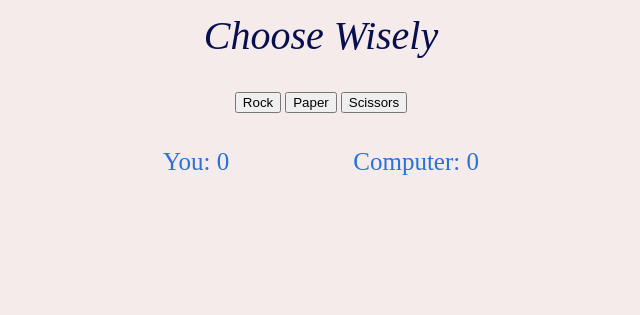
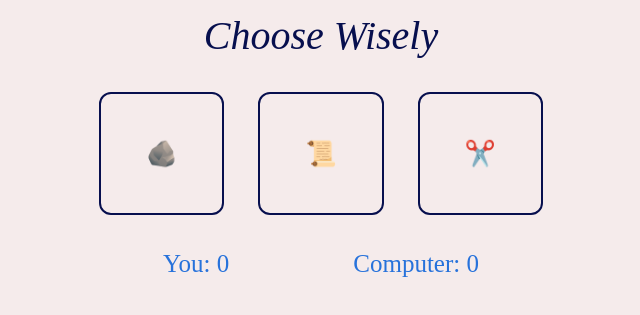
Before and after one commit to AlejandraO1/rock-paper-scissors-app, a plain HTML site: page index.html in a window 1280 px wide. Shown: the part 113-428 px from the top of the page, without its empty margins (319-959 px from the left). Drawn offline with Linux system fonts and the light colour scheme.

Commit message:
Edited styling of buttons

```diff
--- a/index.html
+++ b/index.html
@@ -11,9 +11,9 @@
     <h1>Rock, Paper, Scissors</h1>
     <h2><em>Choose Wisely</em></h2>
     <div class="choices">
-      <button id="rock">Rock</button>
-      <button id="paper">Paper</button>
-      <button id="scissors">Scissors</button>
+      <button id="rock">🪨</button>
+      <button id="paper">📜</button>
+      <button id="scissors">✂️</button>
     </div>
     <div class="results">
       <div class="player">You: <span id="player-score">0</span></div>
--- a/styles.css
+++ b/styles.css
@@ -13,6 +13,20 @@ h2 {
   color: #070f4e;
   font-size: 40px;
   font-weight: 400;
+}
+
+button {
+  background-color: #f5ebeb;
+  border: 2px solid #070f4e;
+  border-radius: 12px;
+  margin: 0 15px;
+  padding: 45px;
+  font-size: 25px;
+  transition: all 200ms ease-in-out;
+}
+
+button:hover {
+  background-color: #070f4e;
 }
 
 .choices {
```
